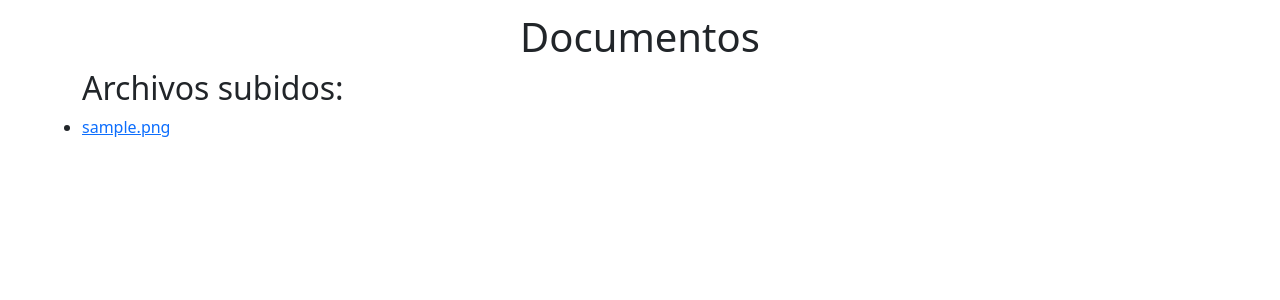
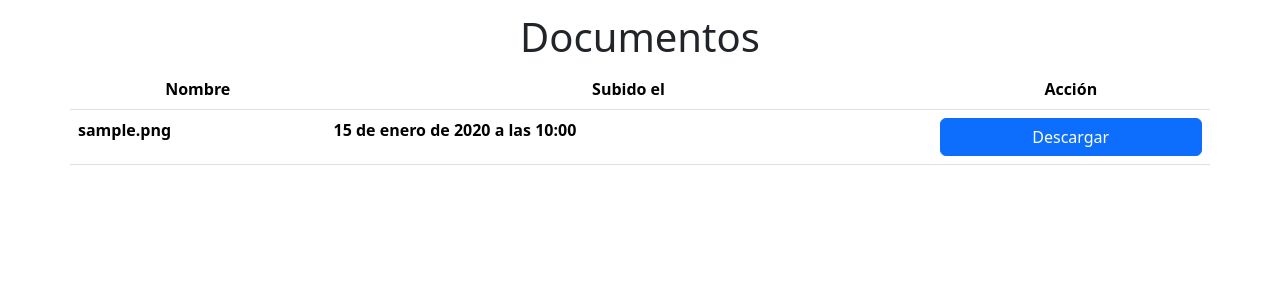
Before and after one commit to juliandrojas/django_proyecto_eci_v2, a Django app: page /documents/1/ in a window 1280 px wide. Shown: the part 107-407 px from the top of the page. Run offline with Django 5.2, Linux system fonts and the light colour scheme; tables that the repository leaves empty hold one stand-in row (values such as "Sample post"); lists and menus that the app fills with data are empty.

Commit message:
Fix("Presentation of documents")

```diff
--- a/website/templates/documents.html
+++ b/website/templates/documents.html
@@ -72,14 +72,24 @@
       <h1 class="text-center">Documentos</h1>
       <div class="container">
         <div class="row">
-          <h2>Archivos subidos:</h2>
-          <ul>
-            {% for document in documents %}
-                <li>
-                    <a href="{% url 'download_file' document.id %}">{{ document.file_name }}</a>
-                </li>
-            {% endfor %}
-            </ul>
+          <table class="table">
+            <thead>
+              <tr class="text-center">
+                <th scope="col">Nombre</th>
+                <th scope="col">Subido el</th>
+                <th scope="col">Acción</th>
+              </tr>
+            </thead>
+            <tbody>
+              {% for document in documents %}
+                <tr>
+                  <th>{{ document.file_name }}</th>
+                  <th>{{ document.uploaded_at }}</th>
+                  <th><a href="{% url 'download_file' document.id %}" class="btn btn-primary w-100">Descargar</a></th>
+                </tr>
+              {% endfor %}
+            </tbody>
+          </table>
         </div>
       </div>
   </main>
```
